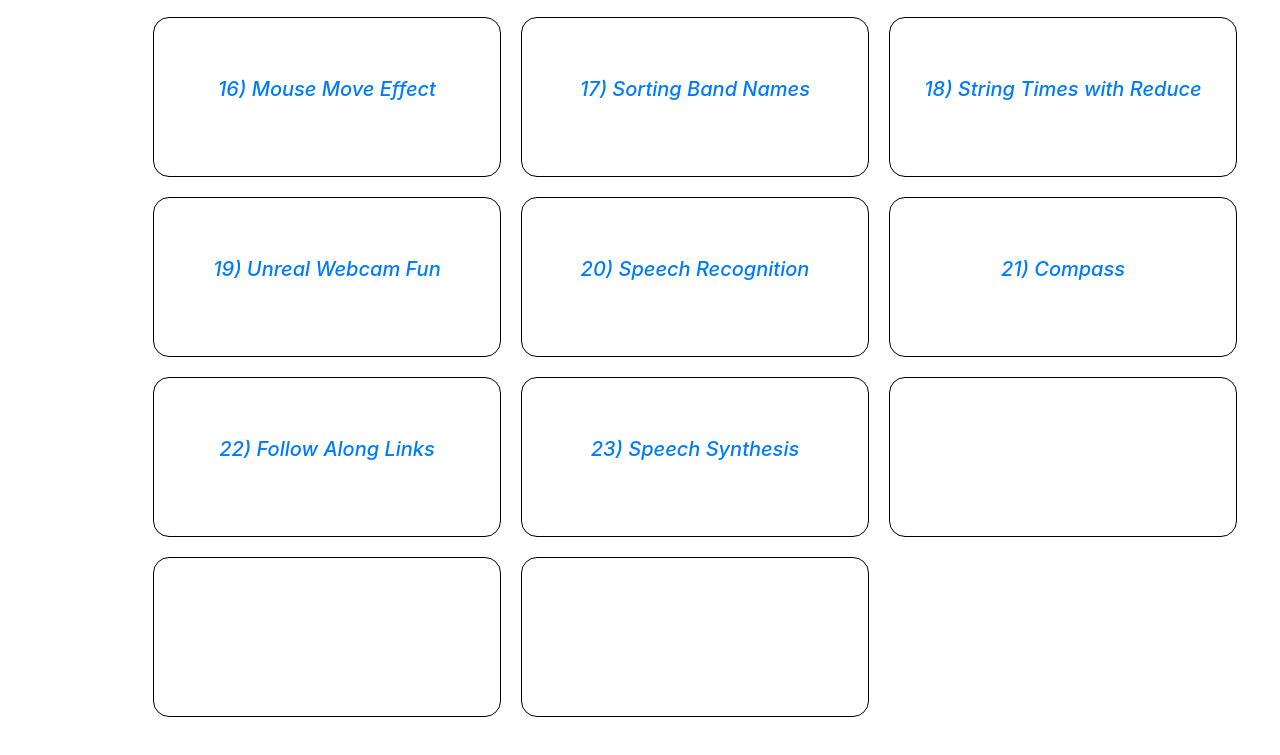
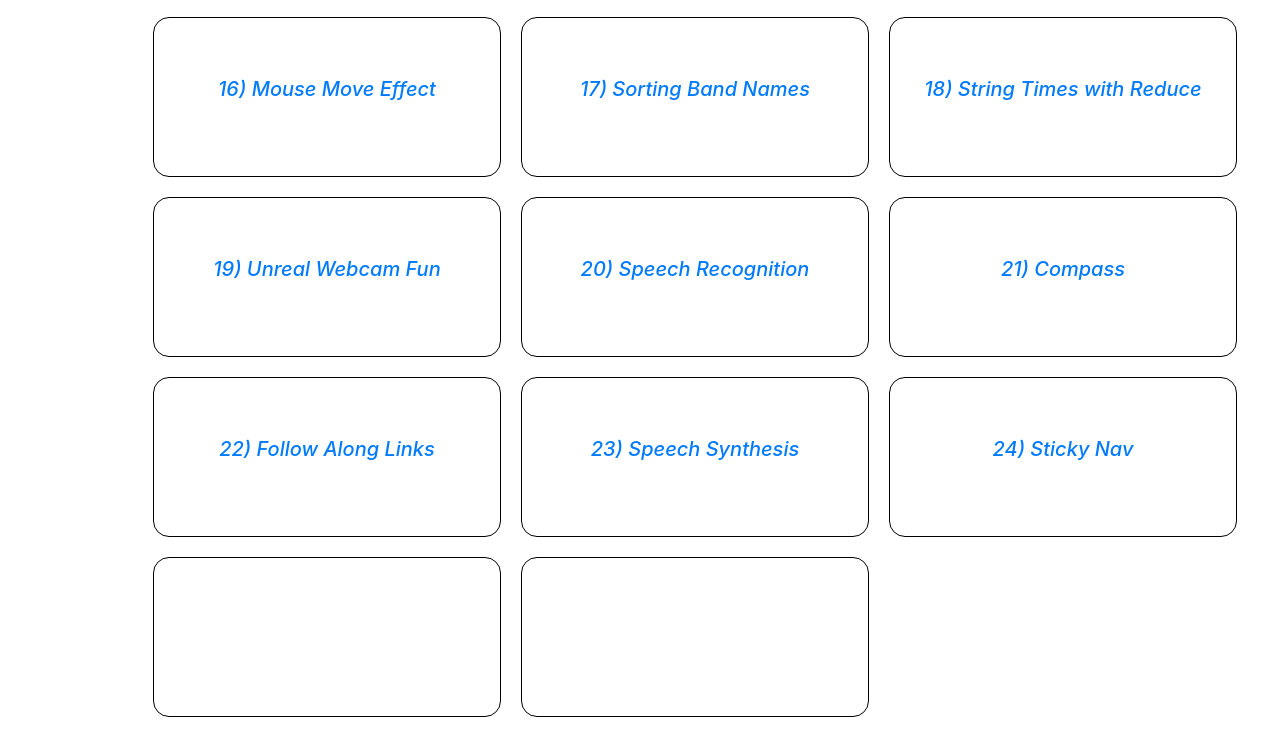
Before and after one commit to mervekrblt/JavaScript-30, a plain HTML site: page index.html in a window 1280 px wide. Shown: the part 1021-1776 px from the top of the page. Drawn offline with nearby package versions, Linux system fonts and the light colour scheme.

Commit message:
Update README.md and index.html

```diff
--- a/index.html
+++ b/index.html
@@ -32,7 +32,7 @@
         <div class="box"><p><a href="21-Compass/index.html">21) Compass</a></p></div>
         <div class="box"><p><a href="22-Follow Along Links/index.html">22) Follow Along Links</a></p></div>
         <div class="box"><p><a href="23-Speech Synthesis/index.html">23) Speech Synthesis</a></p></div>
-        <div class="box"></div>
+        <div class="box"><p><a href="24-Sticky Nav/index.html">24) Sticky Nav</a></p></div>
         <div class="box"></div>
         <div class="box"></div>
 
```
Also changed, not shown: README.md.
